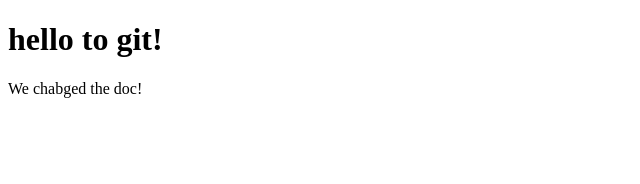
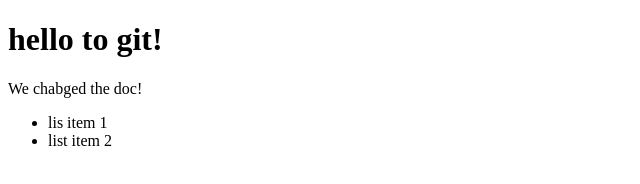
Before and after one commit to ZhagparovArman/git-tutorial, a plain HTML site: page index.html in a window 1280 px wide. Shown: the whole page, without its empty margins (0-640 px from the left). Drawn offline with Linux system fonts and the light colour scheme.

Commit message:
added message

```diff
--- a/index.html
+++ b/index.html
@@ -9,5 +9,9 @@
 <body>
     <h1>hello to git!</h1>
     <p>We chabged the doc!</p>
+    <ul>
+        <li>lis item 1</li>
+        <li>list item 2</li>
+    </ul>
 </body>
 </html>
```
